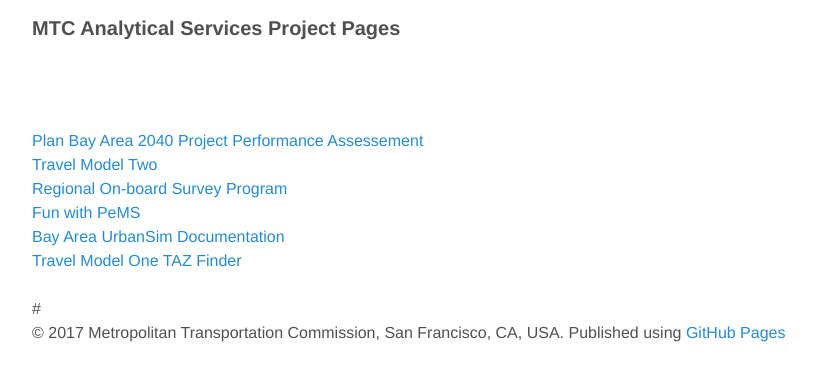
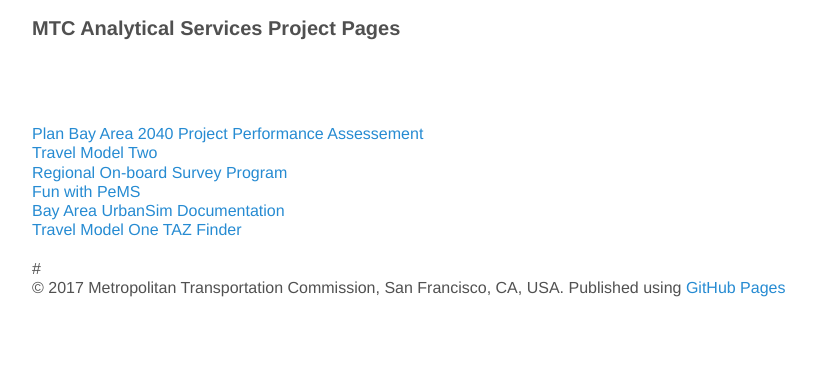
Before and after one commit to BayAreaMetro/modeling-website, a Jekyll site: the page built from index.html, in a window 1280 px wide. Shown: the top 381 px of the page, without its empty margins (144-960 px from the left). Built offline with Jekyll 4.4.1, drawn with Linux system fonts in a browser that asks for light colours; the list of posts is cut into pages by our own code.

Commit message:
Font-size update

```diff
--- a/css/poole.css
+++ b/css/poole.css
@@ -49,8 +49,8 @@
 
 html {
   font-family: "Helvetica Neue", Helvetica, Arial, sans-serif;
-  font-size: 16px;
-  line-height: 1.5;
+  font-size: 12pt;
+  line-height: 1.2;
 }
 @media (min-width: 38rem) {
   html {
```
